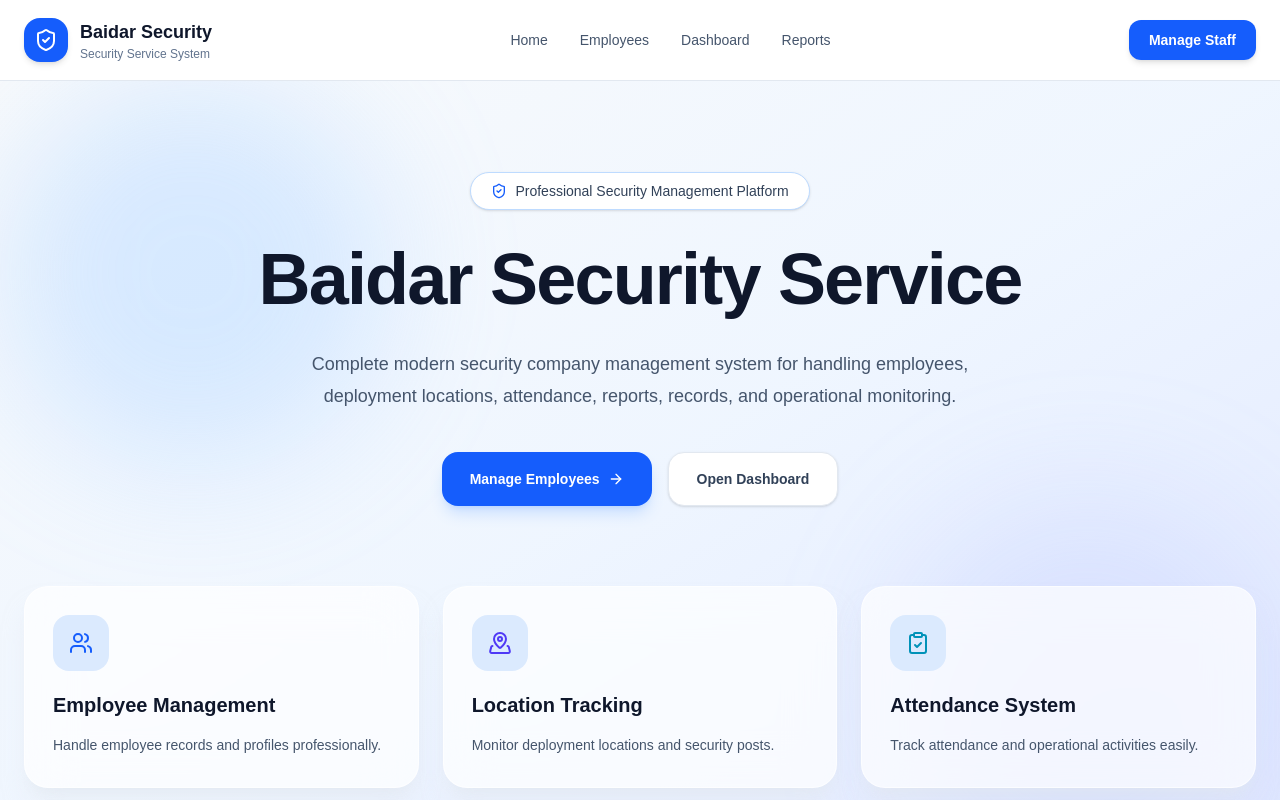
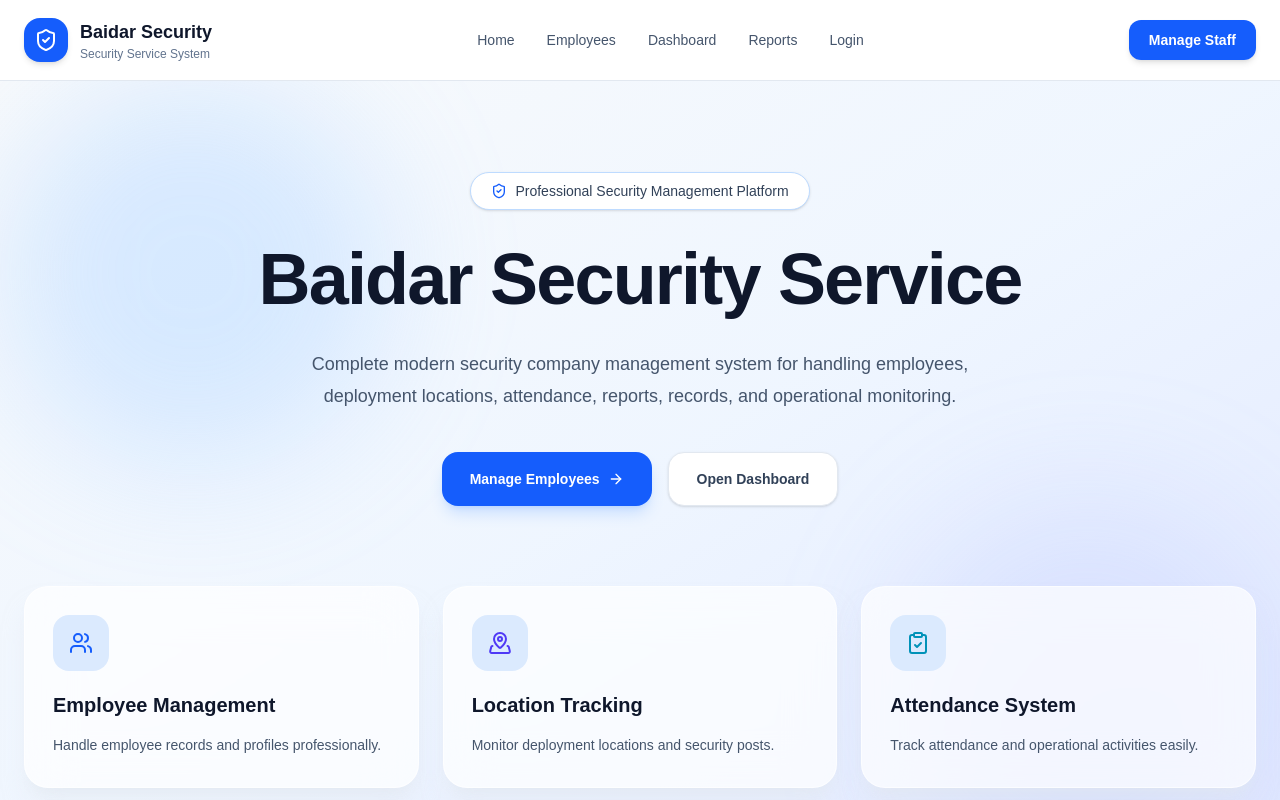
Before and after one commit to talal-web/security-system, a Next.js app in the folder frontend/: page / in a window 1280 px wide. Shown: the top 800 px of the page. Built offline with nearby package versions, Linux system fonts and the light colour scheme.

Commit message:
Add new link in Navbar

```diff
--- a/frontend/components/layout/Navbar.tsx
+++ b/frontend/components/layout/Navbar.tsx
@@ -11,6 +11,7 @@ const navLinks = [
   { name: "Employees", href: "/employees" },
   { name: "Dashboard", href: "/dashboard" },
   { name: "Reports", href: "/reports" },
+  { name: "Login", href: "/login" },
 ];
 
 export default function Navbar() {
```
